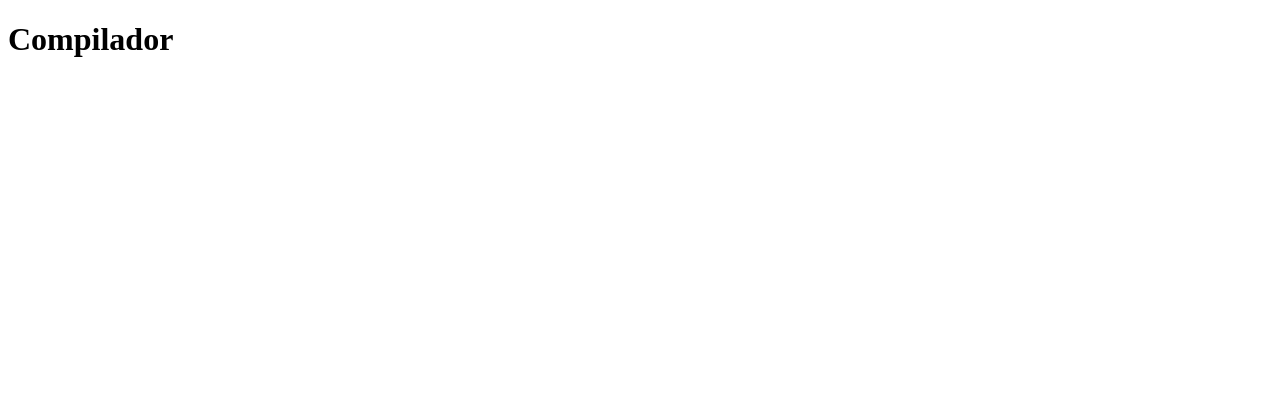
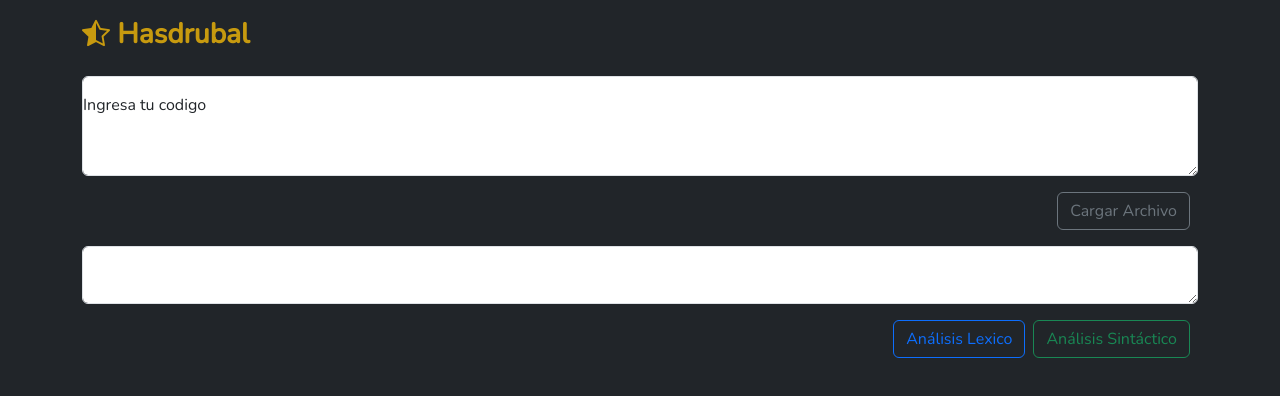
Before and after one commit to jeffersondavila/Compilador, a plain HTML site: page index.html in a window 1280 px wide. Drawn offline with nearby package versions, Linux system fonts and the light colour scheme; files that its build step writes are made by us from their sources.

Commit message:
[ADD] Se creo el diseño del IDE, se procederá a cargar la información de un txt en el textarea

```diff
--- a/index.html
+++ b/index.html
@@ -1,13 +1,53 @@
-<!DOCTYPE html>
-<html lang="en">
+<!doctype html>
+<html lang="es">
+
 <head>
-    <meta charset="UTF-8">
-    <meta http-equiv="X-UA-Compatible" content="IE=edge">
-    <meta name="viewport" content="width=device-width, initial-scale=1.0">
-    <title>Document</title>
+  <meta charset="utf-8">
+  <meta name="viewport" content="width=device-width, initial-scale=1">
+  <title>Hasdrubal</title>
+  <link href="https://cdn.jsdelivr.net/npm/bootstrap@5.3.0-alpha3/dist/css/bootstrap.min.css" rel="stylesheet"
+    integrity="sha384-KK94CHFLLe+nY2dmCWGMq91rCGa5gtU4mk92HdvYe+M/SXH301p5ILy+dN9+nJOZ" crossorigin="anonymous">
+  <link rel="stylesheet" href="https://cdn.jsdelivr.net/npm/bootstrap-icons@1.10.4/font/bootstrap-icons.css">
+  <link rel="preconnect" href="https://fonts.googleapis.com">
+  <link rel="preconnect" href="https://fonts.gstatic.com" crossorigin>
+  <link href="https://fonts.googleapis.com/css2?family=Mulish:wght@500&family=Nunito:wght@200;300;400;500&display=swap"
+    rel="stylesheet">
+  <link rel="stylesheet" href="./estilos.css">
 </head>
-<body>
-    <h1>Compilador</h1>
+
+<body class="bg-dark">
+  <nav class="navbar bg-dark ">
+    <div class="container-fluid container">
+      <a class="navbar-brand text-warning text-opacity-75 fs-3 fw-bold" href="#">
+        <i class="bi bi-star-half text-warning text-opacity-75"></i>
+        Hasdrubal
+      </a>
+    </div>
+  </nav>
+
+  <div class="form-floating mt-2 container">
+    <textarea class="form-control " placeholder="Ingresa tu codigo" id="floatingTextarea2"
+      style="height: 100px"></textarea>
+    <label for="floatingTextarea2 me-2"> Ingresa tu codigo</label>
+    <div class="d-grid gap-2 d-md-flex justify-content-md-end me-2">
+      <button class="btn btn-outline-secondary mt-3 ms-2 ">Cargar Archivo </button>
+    </div>
+  </div>
+
+  <div class="form-floating mt-3 container IngresaCodigo">
+    <textarea class="form-control" placeholder="Ingresa tu codigo" id="floatingTextarea2"></textarea>
+    <div class=" d-md-flex justify-content-md-end me-2">
+    </div>
+
+    <div class="  d-md-flex justify-content-md-end me-2">
+      <button class="btn btn-outline-primary mt-3 ms-5 ">Análisis Lexico </button>
+      <button class="btn btn-outline-success mt-3 ms-2 ">Análisis Sintáctico </button>
+    </div>
+
     <script src="./js/main.js" type="module"></script>
+    <script src="https://cdn.jsdelivr.net/npm/bootstrap@5.3.0-alpha3/dist/js/bootstrap.bundle.min.js"
+      integrity="sha384-ENjdO4Dr2bkBIFxQpeoTz1HIcje39Wm4jDKdf19U8gI4ddQ3GYNS7NTKfAdVQSZe"
+      crossorigin="anonymous"></script>
 </body>
+
 </html>
--- /dev/null
+++ b/styles/estilos.css
@@ -0,0 +1,7 @@
+body {
+    font-family: 'Mulish', sans-serif;
+    font-family: 'Nunito', sans-serif;
+}
+.IngresaCodigo {
+    height: 100px;
+}
```
